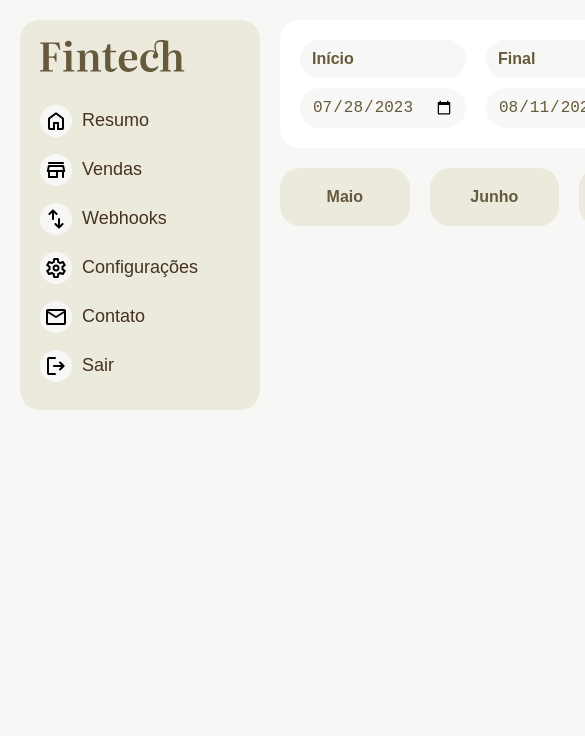
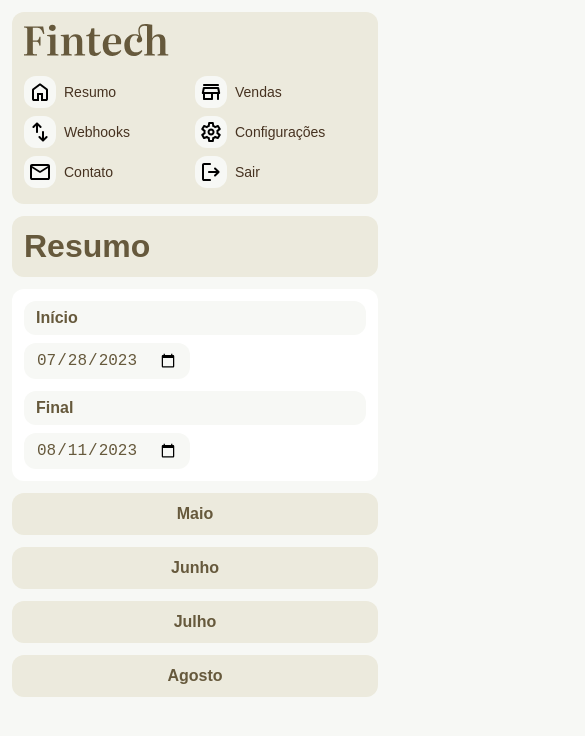
Before and after one commit to luizchaaves/fintech-origamid, a React (Vite) app: page / in a window 390 px wide. Shown: the top 736 px of the page, 585 px wide, since content can reach past the window. Built offline with nearby package versions, Linux system fonts and the light colour scheme; no server answers.

Commit message:
fix: fixing project responsivity

```diff
--- a/src/Style.css
+++ b/src/Style.css
@@ -148,3 +148,52 @@
   text-decoration: none;
   color: inherit;
 }
+
+
+/* small screen */
+
+@media (max-width: 1000px) {
+  .resumo{
+    flex-direction: column;
+  }
+
+  .daterange{
+    grid-template-columns: 1fr;
+  }
+
+  .daterange *:last-child{
+    grid-row: 1;
+  }
+}
+
+@media (max-width: 700px) {
+  html{
+    --gap-s: 0.5rem;
+    --gap: 0.75rem;
+  }
+
+  .container{
+    grid-template-columns: 1fr;
+  }
+
+  .flex{
+    flex-direction: column;
+  }
+
+  .sidenav ul{
+    display: grid;
+    grid-template-columns: 1fr 1fr;
+  }
+
+  .sidenav li a{
+    font-size: .875rem;
+  }
+
+  .venda{
+    grid-template-columns: 1fr;
+  }
+
+  .venda div:last-child{
+    justify-self: start;
+  }
+}
```
